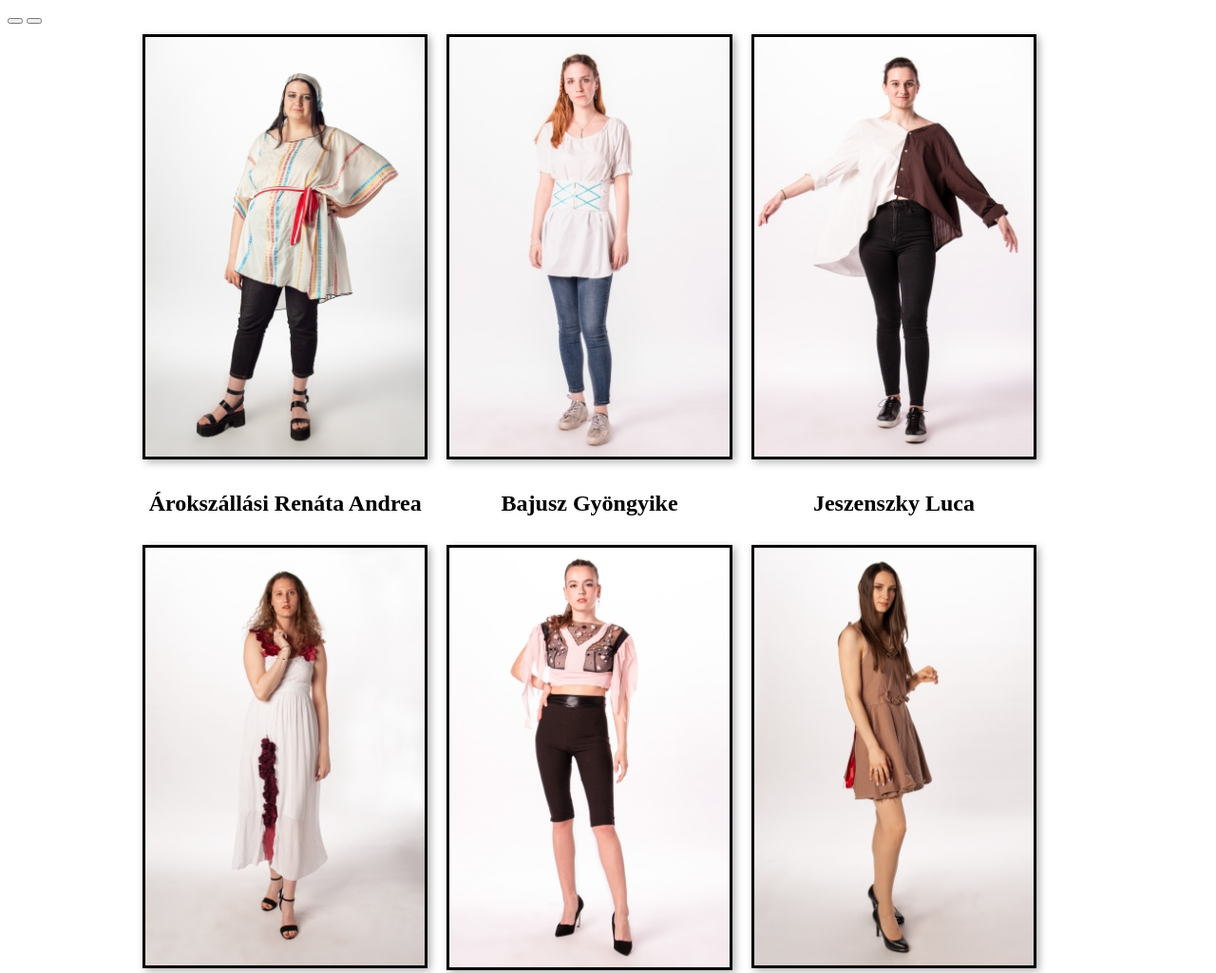
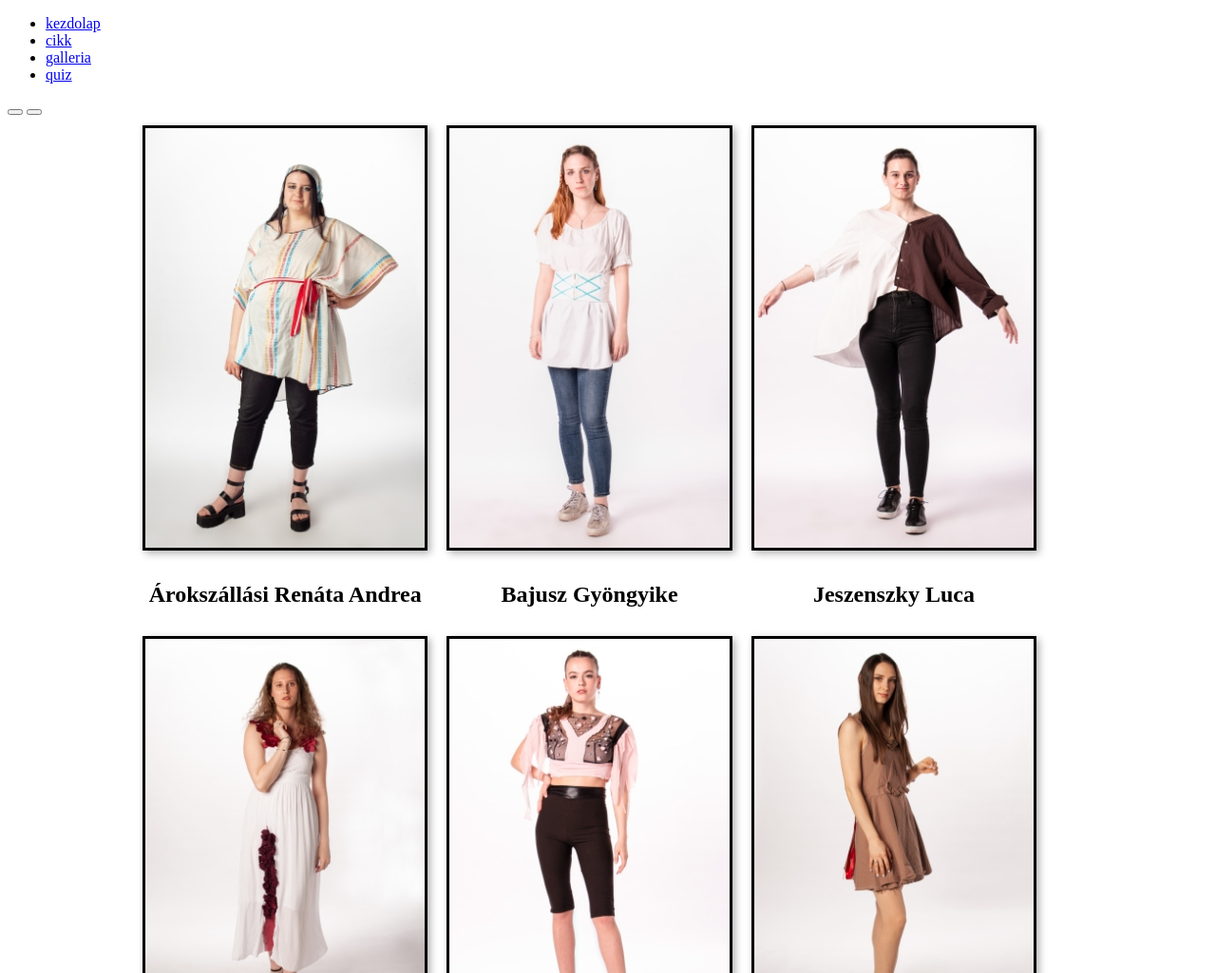
Before and after one commit to janos0348/Probavizsga_Kiindulo, a plain HTML site: page galleria.html in a window 1280 px wide. Shown: the top 1025 px of the page at 95% size. Drawn offline with Linux system fonts and the light colour scheme; files whose address does not match are found by name.

Commit message:
mindketto galléria check

```diff
--- a/galeria.js
+++ b/galeria.js
@@ -11,6 +11,7 @@ var kep = "";
 function init(){
 
   api("galeria.json","zerowaste");
+  api("galeria.json","kreativ");
 }
 function api(eleres,galleria){
   fetch(eleres)
--- a/galleria.html
+++ b/galleria.html
@@ -12,6 +12,14 @@
     <title>Zold_progi</title>
 </head>
 <body>
+    <header>
+        <nav><ul>
+            <li><a href="kezdolap.html">kezdolap</a></li>
+            <li><a href="cikk">cikk</a></li>
+            <li><a href="galleria.html">galleria</a></li>
+            <li><a href="quiz.html">quiz</a></li>
+        </ul></nav>
+    </header>
     <div id= "galleriaSelect">
         <button></button>
         <button></button>
```
